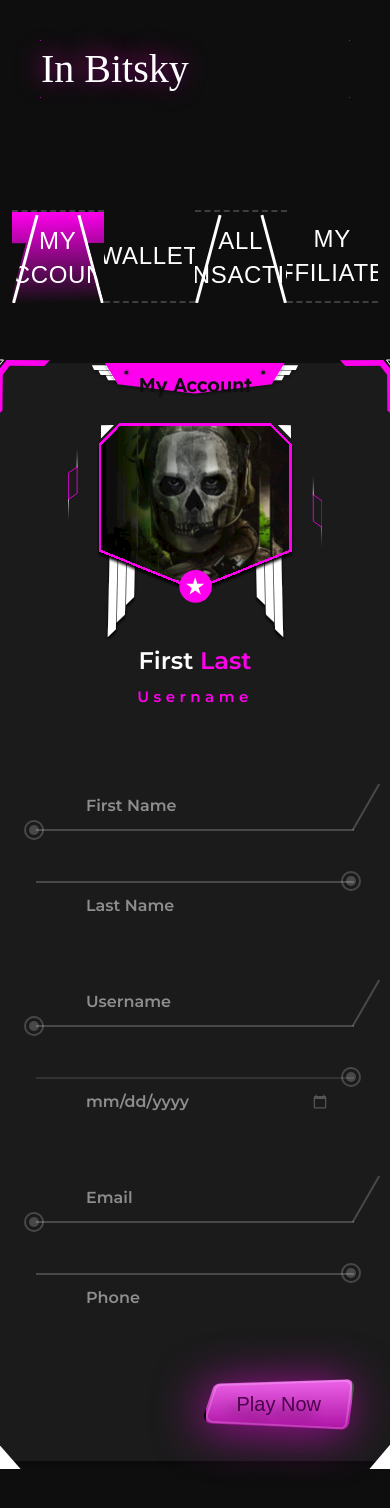
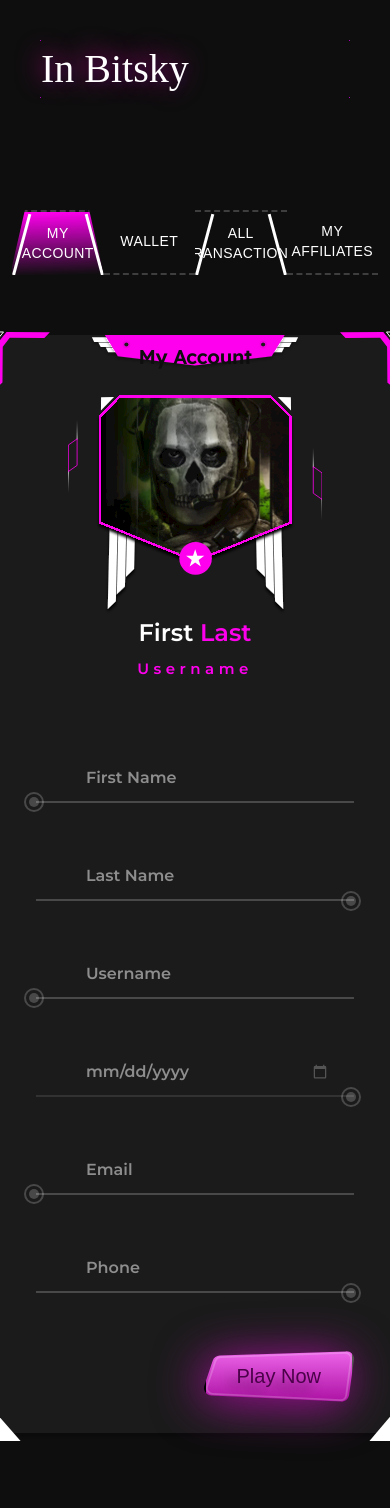
Before and after one commit to Tarun-500/Bitsky_UI, a React (Vite) app: page /myAccount in a window 390 px wide. Shown: the top 1508 px of the page. Built offline with nearby package versions, Linux system fonts and the light colour scheme; a web font is replaced by a local one.

Commit message:
fixed navbar

```diff
--- a/src/assets/css/myAccount.css
+++ b/src/assets/css/myAccount.css
@@ -297,7 +297,7 @@ input[type="date"]::-webkit-calendar-picker-indicator {
     height: 0;
 
     &::before,
-    &::after{
+    &::after {
       content: "";
       position: absolute;
     }
@@ -312,7 +312,7 @@ input[type="date"]::-webkit-calendar-picker-indicator {
       background: var(--bg-dark);
       clip-path: polygon(100% 0%, 0% 0%, 0% 100%);
     }
-     &::after{
+    &::after {
       bottom: 0%;
       left: 100%;
       transform: translateX(-100%) rotate(-180deg);
@@ -328,22 +328,10 @@ input[type="date"]::-webkit-calendar-picker-indicator {
   .MuiTouchRipple-root {
     position: relative;
     &::before,
-   &::after{
+    &::after {
       content: "";
       position: absolute;
     }
-
-   /* &::after{
-    bottom: 0%;
-    left: 8px;
-    transform: translateX(-50%) rotate(-180deg);
-    width: 0;
-    height: 0;
-    border-left: 16px solid transparent;
-    border-right: 0px solid transparent;
-    border-bottom: 60px solid rgb(67, 67, 67);
-    z-index: 96;
-   } */
 
     &::after {
       content: "";
@@ -356,7 +344,7 @@ input[type="date"]::-webkit-calendar-picker-indicator {
       background: var(--primary-color);
       clip-path: polygon(50% 0%, 0% 100%, 100% 100%);
     }
-   &::before{
+    &::before {
       bottom: 0%;
       right: -28px;
       transform: translateX(-100%) rotate(-180deg);
@@ -393,3 +381,55 @@ input[type="date"]::-webkit-calendar-picker-indicator {
     color: var(--primary-color);
   }
 }
+
+@media (max-width: 991px) {
+  .tabs-box {
+    & button {
+      font-size: var(--fs-18);
+    }
+  }
+}
+@media (max-width: 767px) {
+  .tabs-box {
+    & button {
+      font-size: var(--fs-16);
+    }
+
+    & .MuiTabs-indicator {
+      &::after {
+        border-bottom: 70px solid var(--bg-dark);
+      }
+      &::before {
+        height: 70px;
+      }
+    }
+  }
+
+  .myAccount_section {
+    & .form-box-right {
+      & .input {
+        &:nth-of-type(even) .circle {
+           top: calc(100% - 10px);
+        }
+
+        &:nth-of-type(even) input {
+          border-top: 0;
+          border-bottom: 2px solid;
+        }
+
+        &:nth-of-type(odd)::after {
+          position: inherit;
+          content: none;
+        }
+      }
+    }
+  }
+}
+
+@media (max-width: 576px) {
+  .tabs-box {
+    & button {
+      font-size: var(--fs-14);
+    }
+  }
+}
```
Lines whose indentation alone changed are shown as unchanged.
